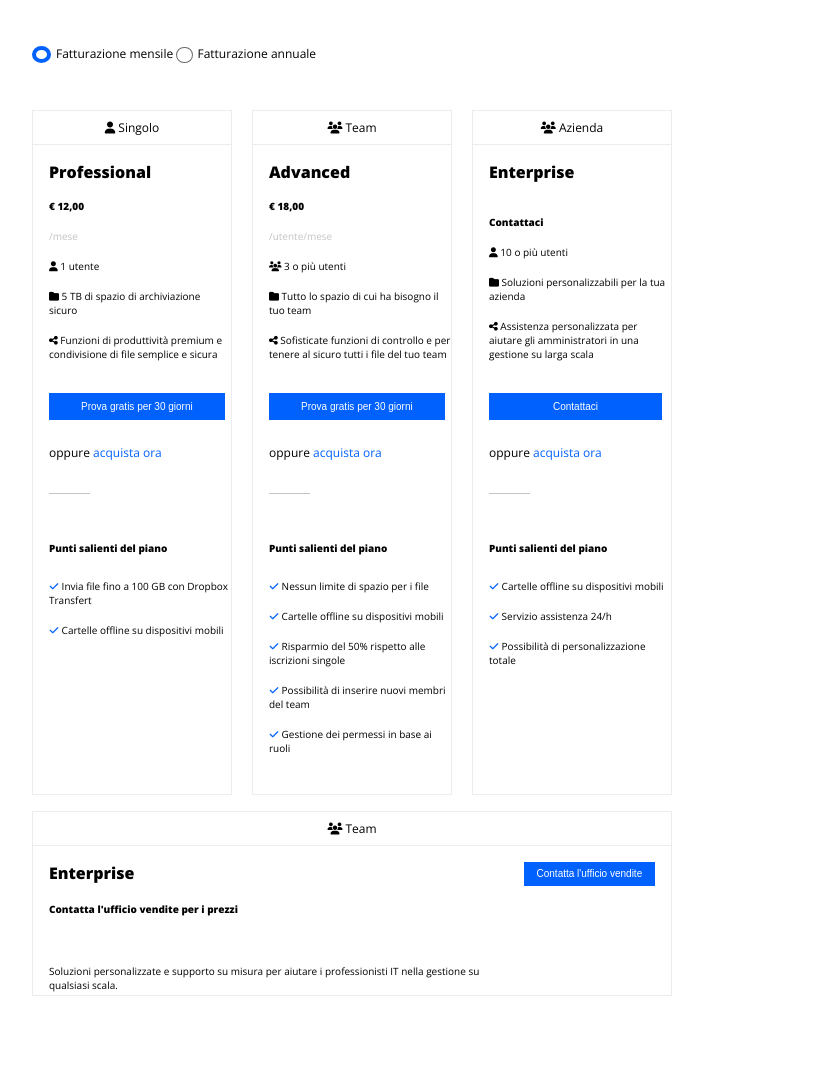
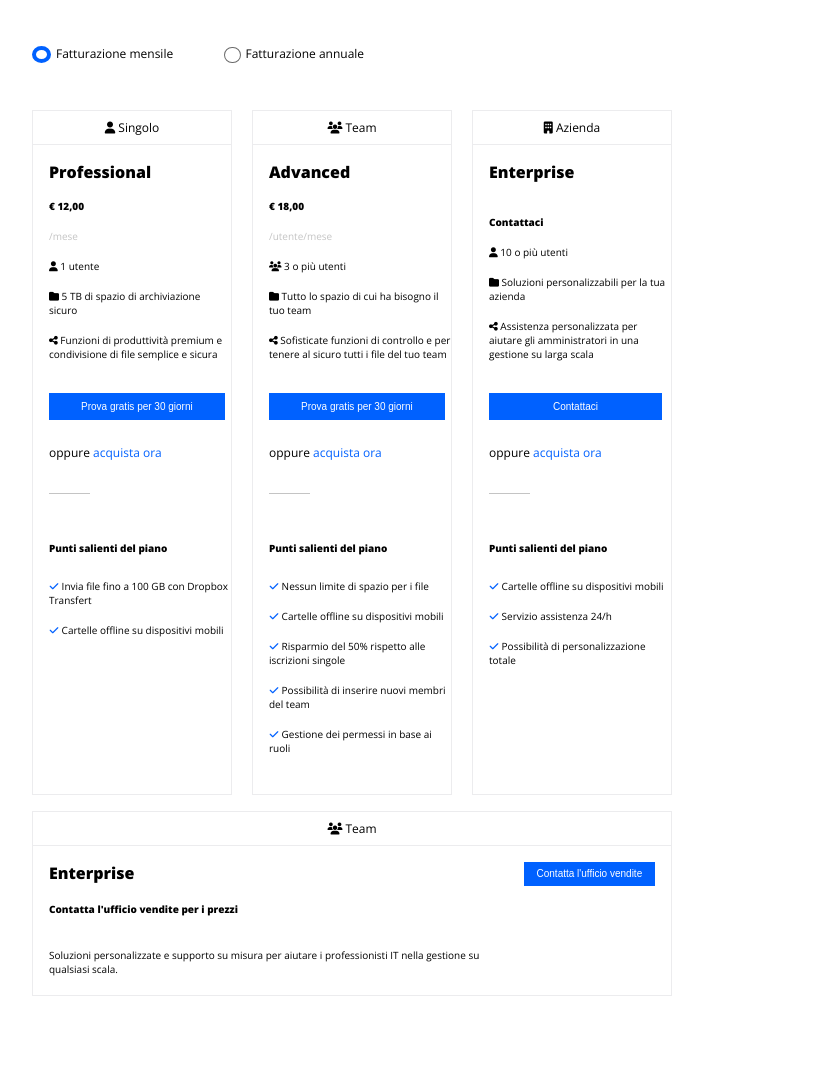
Before and after one commit to giuliagrfo/htmlcss-dropbox, a plain HTML site: page index.html in a window 1280 px wide. Shown: the part 675-1764 px from the top of the page, without its empty margins (288-1118 px from the left). Drawn offline with nearby package versions, Linux system fonts and the light colour scheme.

Commit message:
fix sections

```diff
--- a/assets/css/style.css
+++ b/assets/css/style.css
@@ -181,6 +181,10 @@ h1 {
 
 }
 
+.billing {
+    padding-right: 3rem;
+}
+
 .fatturazione {
     padding-top: 3rem;
     padding-bottom: 3rem;
@@ -302,7 +306,7 @@ li i{
 }
 
 .card_team p {
-    padding-top: 3rem;
+    padding-top: 2rem;
 }
 
 .cost, .contact {
--- a/index.html
+++ b/index.html
@@ -59,8 +59,8 @@
       <section class=" container business_plan">
             <h3>Trova il piano business che fa per te</h3>
             <div class="fatturazione">
-                <span><span class="check ck_blue"></span>Fatturazione mensile</span>
-                <span><span class="check ck_empty"></span>Fatturazione annuale</span>
+                <span class="billing"><span class="check ck_blue"></span>Fatturazione mensile</span>
+                <span class="billing"><span class="check ck_empty"></span>Fatturazione annuale</span>
            </div>
             <div class="row">
                 <div class="col_4 singolo">
@@ -137,7 +137,7 @@
 
                 <div class="col_4 azienda">
                     <div class="col_6 users">
-                        <span><i class="fa-solid fa-users"></i> Azienda</span>
+                        <span><i class="fa-sharp fa-solid fa-building"></i></i> Azienda</span>
                     </div>
                     <div class="col_6 level">
                         <h4>Enterprise</h4>
```
